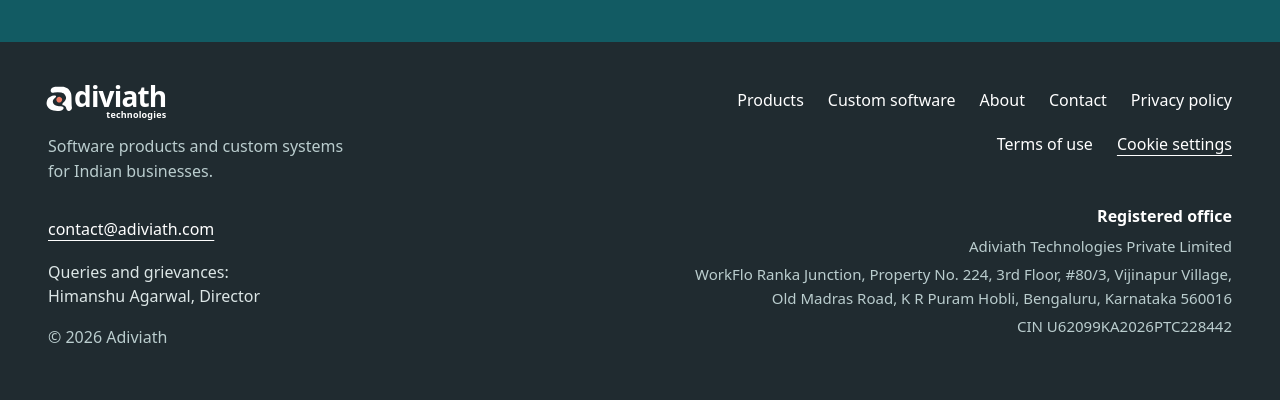
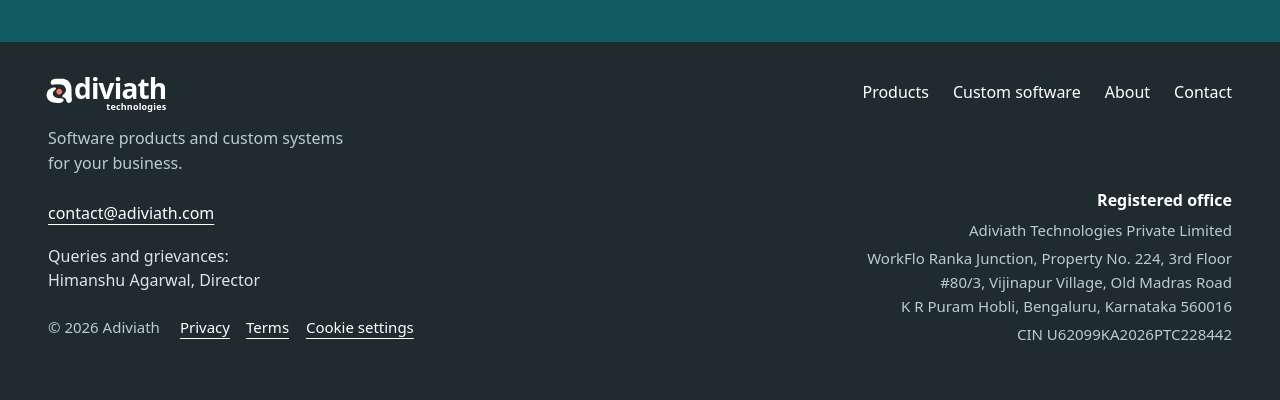
Before and after one commit to Himture/adiviath, an Astro site: page /custom-software in a window 1280 px wide. Shown: the part 2336-2736 px from the top of the page. Built offline with nearby package versions, Linux system fonts and the light colour scheme; Astro itself is replaced by a stand-in of ours; no server answers; a web font is replaced by a local one.

Commit message:
Compact footer and welcome businesses worldwide

```diff
--- a/src/components/Footer.astro
+++ b/src/components/Footer.astro
@@ -2,14 +2,14 @@
 import Wordmark from './Wordmark.astro';
 import company from '../data/company.json';
 import pages from '../data/pages.json';
-const links = ['/products', '/custom-software', '/about', '/contact', '/privacy', '/terms'].map((p) => ({ href: p, label: pages.find((x) => x.path === p)?.nav ?? ({ '/contact': 'Contact', '/privacy': 'Privacy policy', '/terms': 'Terms of use' } as Record<string, string>)[p] }));
+const links = ['/products', '/custom-software', '/about', '/contact'].map((p) => ({ href: p, label: pages.find((x) => x.path === p)?.nav ?? 'Contact' }));
 const year = new Date().getFullYear();
 ---
 <footer class="site-footer">
   <div class="wrap footer-layout">
-    <div class="footer-brand"><a class="brand light" href="/" aria-label="Adiviath Technologies home"><Wordmark /></a><p class="since">Software products and custom systems<br />for Indian businesses.</p></div>
-    <nav class="footer-nav" aria-label="Footer">{links.map((l) => <a href={l.href}>{l.label}</a>)}{import.meta.env.PUBLIC_GA_ID && <button type="button" class="linkish" data-consent-open hidden>Cookie settings</button>}</nav>
-    <div class="footer-contact"><a href={`mailto:${company.email}`}>{company.email}</a>{company.phone && <a href={`tel:${company.phone}`}>{company.phone}</a>}<p>Queries and grievances:<br />{company.grievance}</p><p class="copyright">© {year} {company.shortName}</p></div>
-    <div class="footer-company"><h2>Registered office</h2><p>{company.legalName}</p><p>{company.address.lines.join(', ')}</p><p>CIN {company.cin}</p></div>
+    <div class="footer-brand"><a class="brand light" href="/" aria-label="Adiviath Technologies home"><Wordmark /></a><p class="since">Software products and custom systems<br />for your business.</p></div>
+    <nav class="footer-nav" aria-label="Footer">{links.map((l) => <a href={l.href}>{l.label}</a>)}</nav>
+    <div class="footer-contact"><a href={`mailto:${company.email}`}>{company.email}</a>{company.phone && <a href={`tel:${company.phone}`}>{company.phone}</a>}<p>Queries and grievances:<br />{company.grievance}</p><div class="footer-legal"><span class="copyright">© {year} {company.shortName}</span><nav aria-label="Legal"><a href="/privacy">Privacy</a><a href="/terms">Terms</a>{import.meta.env.PUBLIC_GA_ID && <button type="button" class="linkish" data-consent-open hidden>Cookie settings</button>}</nav></div></div>
+    <div class="footer-company"><h2>Registered office</h2><p>{company.legalName}</p><p class="footer-address">{company.address.lines.map((line) => <span>{line}</span>)}</p><p>CIN {company.cin}</p></div>
   </div>
 </footer>
--- a/src/data/pages.json
+++ b/src/data/pages.json
@@ -1,5 +1,5 @@
 [
-  { "path": "/", "title": "Adiviath Technologies | Software built around your business", "description": "Adiviath builds and runs software for Indian businesses: Pharmulo for pharma wholesalers, freight billing for transporters, and custom systems.", "source": "src/pages/index.astro" },
+  { "path": "/", "title": "Adiviath Technologies | Software built around your business", "description": "Adiviath builds and runs software for businesses: Pharmulo for pharma wholesalers, freight billing for transporters, and custom systems.", "source": "src/pages/index.astro" },
   { "path": "/products", "nav": "Products", "title": "Products | Adiviath Technologies", "description": "Software products built and run by Adiviath: Pharmulo for pharma wholesalers and a freight billing system for transport companies.", "source": "src/pages/products/index.astro" },
   { "path": "/products/pharmulo", "title": "Pharmulo: ordering for pharma wholesalers | Adiviath", "description": "Pharmulo lets retailers order from their phone and opens each order as a GST bill in Pharmulo, with no retyping. Built and run by Adiviath.", "source": "src/data/products.json" },
   { "path": "/products/freight-billing", "title": "Freight billing system for transporters | Adiviath", "description": "LR, freight bill and payment software for transport companies. Built and run by Adiviath, live at Naveen Logistics in Bengaluru.", "source": "src/data/products.json" },
--- a/src/layouts/BaseLayout.astro
+++ b/src/layouts/BaseLayout.astro
@@ -23,8 +23,8 @@ const org = {
   identifier: { '@type': 'PropertyValue', propertyID: 'CIN', value: company.cin },
   address: { '@type': 'PostalAddress', streetAddress: company.address.street, addressLocality: company.address.locality, addressRegion: company.address.region, postalCode: company.address.postalCode, addressCountry: company.address.country },
   founder: { '@type': 'Person', name: company.director, jobTitle: 'Director' },
-  contactPoint: { '@type': 'ContactPoint', email: company.email, contactType: 'sales', areaServed: 'IN', availableLanguage: ['en'] },
-  areaServed: 'IN', knowsAbout: ['custom business software', 'pharmaceutical wholesale ordering', 'freight billing', 'Tally integration'],
+  contactPoint: { '@type': 'ContactPoint', email: company.email, contactType: 'sales', areaServed: 'Worldwide', availableLanguage: ['en'] },
+  areaServed: 'Worldwide', knowsAbout: ['custom business software', 'pharmaceutical wholesale ordering', 'freight billing', 'Tally integration'],
   sameAs: ['https://pharmulo.com'],
 };
 const graph = [
--- a/src/pages/custom-software.astro
+++ b/src/pages/custom-software.astro
@@ -4,7 +4,7 @@ import FounderForm from '../components/FounderForm.astro';
 import { stepsHtml } from '../data/solutions';
 
 const builds = ['Ordering and billing systems', 'Inventory and stock tracking', 'Customer and retailer portals', 'Android and iOS apps', 'Tally, Busy and Marg integrations', 'WhatsApp and SMS notifications', 'Dashboards and reports'];
-const service = { '@type': 'Service', name: 'Custom business software', serviceType: 'Custom software development', provider: { '@id': `${new URL('/', Astro.site).href}#organization` }, areaServed: 'IN' };
+const service = { '@type': 'Service', name: 'Custom business software', serviceType: 'Custom software development', provider: { '@id': `${new URL('/', Astro.site).href}#organization` }, areaServed: 'Worldwide' };
 ---
 
 <BaseLayout path="/custom-software" jsonLd={[service]}>
--- a/src/pages/llms.txt.ts
+++ b/src/pages/llms.txt.ts
@@ -4,7 +4,7 @@ import company from '../data/company.json';
 import products from '../data/products.json';
 
 const productNames = products.map((p) => ('inSentence' in p ? p.inSentence : p.name)).join(' and ');
-const summary = `${company.legalName} is a software company in ${company.address.locality}, India. We build and run ${productNames} for Indian businesses, and take on custom software work. Contact ${company.email}. CIN ${company.cin}.`;
+const summary = `${company.legalName} is a software company in ${company.address.locality}, India. We build and run ${productNames} for businesses, and take on custom software work worldwide. Contact ${company.email}. CIN ${company.cin}.`;
 
 const list = pages.map(({ title, path, description }) => `- [${title}](https://www.adiviath.com${path}): ${description}`).join('\n');
 
--- a/src/styles/global.css
+++ b/src/styles/global.css
@@ -59,8 +59,8 @@ h3 { font-weight: 600; font-size: 22px; letter-spacing: -0.01em; line-height: 1.
 @media (min-width: 900px) { .nav-wide { display: flex; } .nav-narrow { display: none; } }
 
 /* Compact footer: browsing above, company disclosures at the lower right. */
-.site-footer { background: var(--ink); color: #dce6e6; padding: 36px 0 28px; font-size: 16px; }
-.footer-layout { display: grid; gap: 24px 48px; }
+.site-footer { background: var(--ink); color: #dce6e6; padding: 28px 0 20px; font-size: 16px; }
+.footer-layout { display: grid; gap: 20px 48px; }
 .brand.light { color: #fff; }
 .since { margin-top: 12px; max-width: 34ch; color: #bacdce; }
 .footer-nav { display: flex; flex-wrap: wrap; align-content: start; gap: 0 24px; }
@@ -68,16 +68,20 @@ h3 { font-weight: 600; font-size: 22px; letter-spacing: -0.01em; line-height: 1.
 .footer-nav a { min-width: 44px; text-decoration: none; }
 .footer-nav a:hover { text-decoration: underline; }
 .footer-contact p { margin-top: 8px; }
-.footer-contact .copyright { color: #bacdce; margin-top: 16px; }
+.footer-legal { display: flex; flex-wrap: wrap; align-items: center; gap: 0 20px; margin-top: 12px; font-size: 15px; }
+.footer-legal nav { display: flex; flex-wrap: wrap; gap: 0 16px; }
+.footer-legal a { min-width: 44px; }
+.footer-legal .copyright { color: #bacdce; }
+.footer-address span { display: block; }
 .footer-company { border-top: 1px solid #526267; padding-top: 24px; font-size: 15px; line-height: 1.6; color: #bacdce; }
 .footer-company h2 { font-size: 16px; color: #fff; font-weight: 600; margin-bottom: 8px; letter-spacing: 0; }
 .footer-company p + p { margin-top: 4px; }
 .linkish { background: none; border: 0; padding: 0; font: inherit; text-decoration: underline; cursor: pointer; }
 .site-footer :focus-visible { outline-color: var(--coral); }
 @media (min-width: 800px) {
-  .footer-layout { grid-template-columns: 1fr 1fr; gap: 24px 64px; }
+  .footer-layout { grid-template-columns: 1fr 1fr; gap: 16px 48px; }
   .footer-nav { justify-content: flex-end; gap: 0 24px; }
-  .footer-company { text-align: right; padding-top: 0; border: 0; }
+  .footer-company { text-align: right; padding-top: 0; border: 0; max-width: 400px; justify-self: end; }
   .footer-contact { align-self: end; }
 }
 
```
